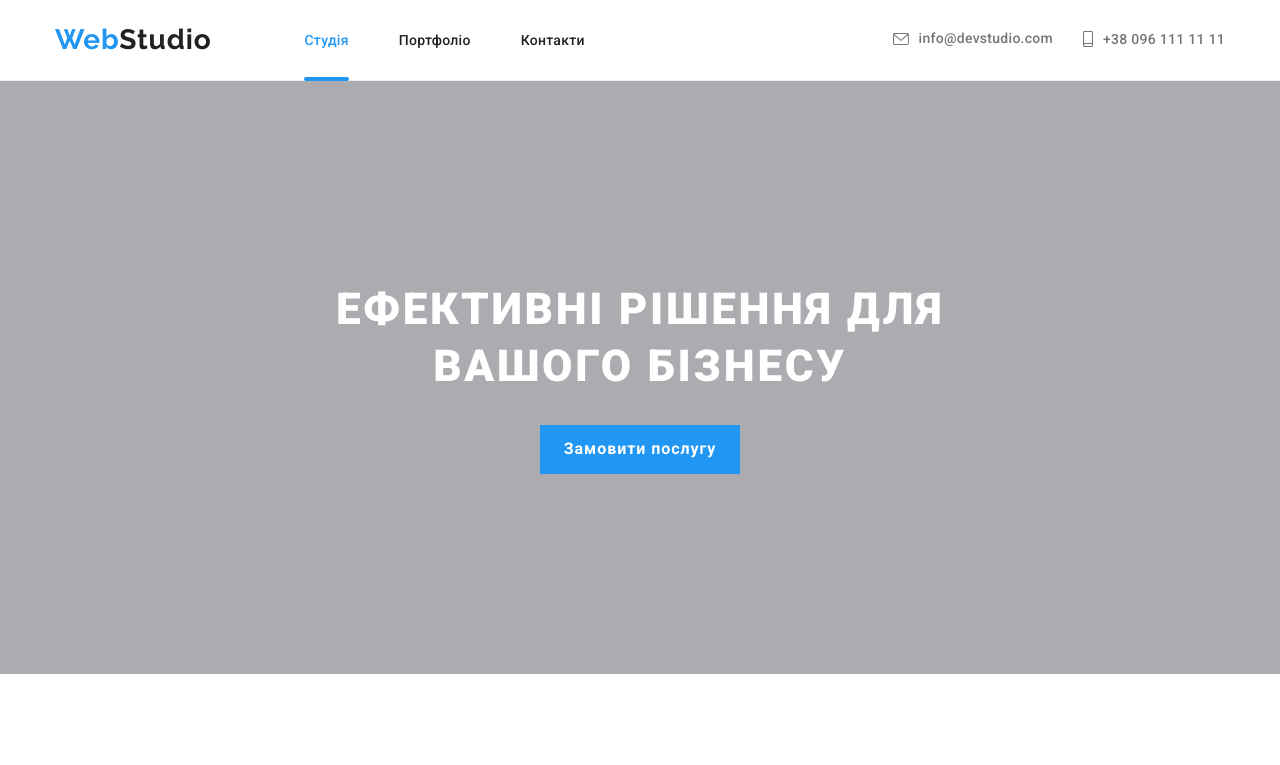
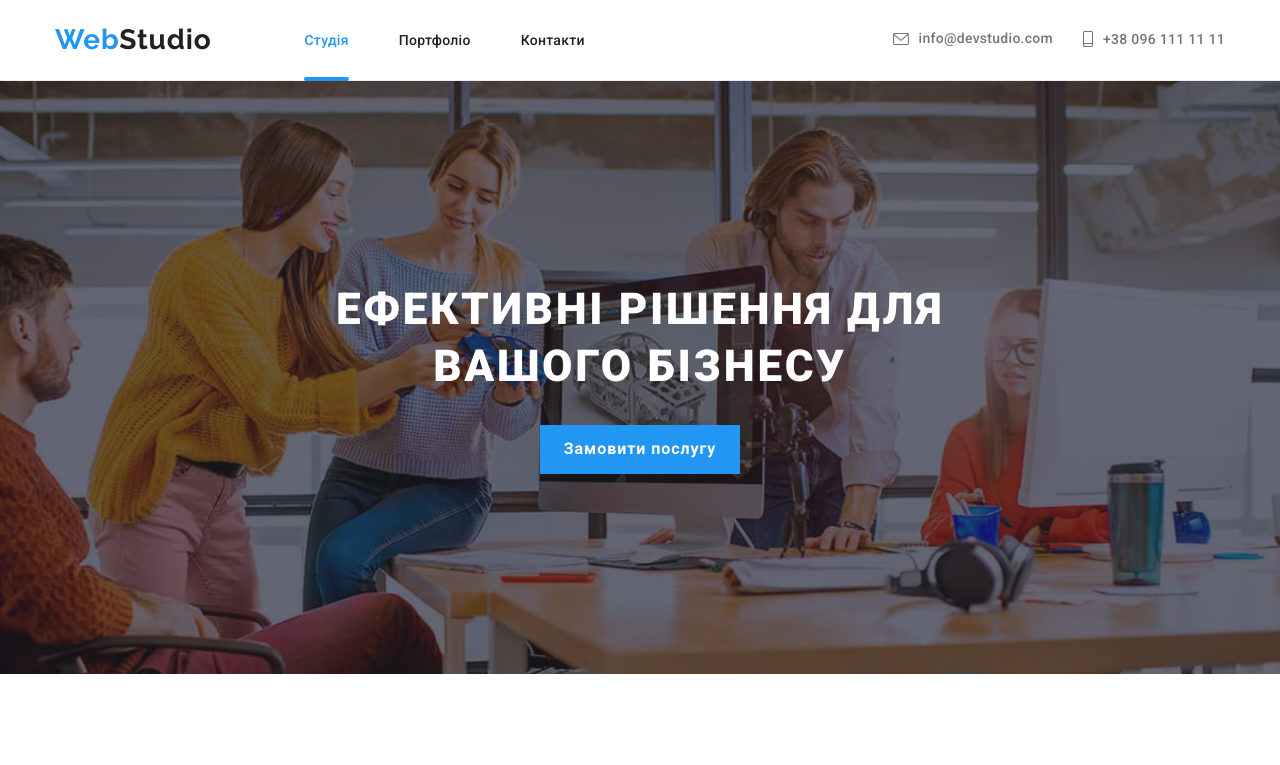
Before and after one commit to BeHover/goit-markup-hw-08, a plain HTML site: page index.html in a window 1280 px wide. Shown: the top 765 px of the page. Drawn offline with nearby package versions, Linux system fonts and the light colour scheme; the site is published under a folder, as on GitHub Pages, so addresses that start at the root find nothing.

Commit message:
Small fixes

```diff
--- a/sass/components/_main.scss
+++ b/sass/components/_main.scss
@@ -1,7 +1,7 @@
 .main {
   background-color: #2f303a;
   background: linear-gradient(rgba(47, 48, 58, 0.4), rgba(47, 48, 58, 0.4)),
-    url("/images/main-background@1x.jpg");
+    url("../images/main-background@1x.jpg");
   background-size: cover;
   background-repeat: no-repeat;
   background-position: center;
@@ -28,7 +28,7 @@
 @media screen and (min-width: 768px) {
   .main {
     background: linear-gradient(rgba(47, 48, 58, 0.4), rgba(47, 48, 58, 0.4)),
-      url("/images/main-background@2x.jpg");
+      url("../images/main-background@2x.jpg");
     background-size: cover;
     background-repeat: no-repeat;
     background-position: center;
@@ -42,7 +42,7 @@
 @media screen and (min-width: 1200px) {
   .main {
     background: linear-gradient(rgba(47, 48, 58, 0.4), rgba(47, 48, 58, 0.4)),
-      url("/images/main-background@3x.jpg");
+      url("../images/main-background@3x.jpg");
     background-size: cover;
     background-repeat: no-repeat;
     background-position: center;
```
Also changed, not shown: css/main.css, css/main.min.css, 2 other files.
